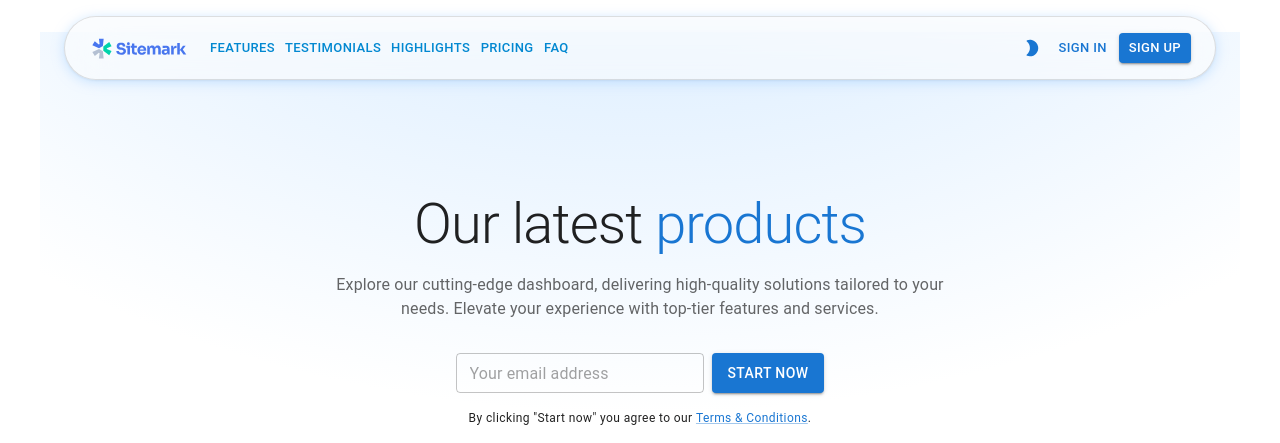
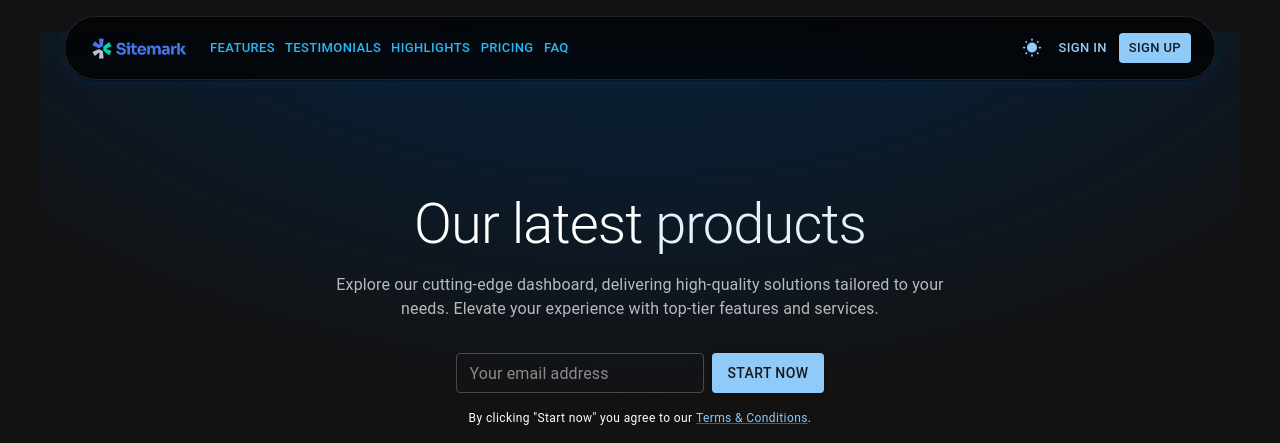
Before and after one commit to vampire118/vite-react, a React (Vite) app in the folder vite-project/: page / in a window 1280 px wide. Shown: the top 443 px of the page. Built offline with nearby package versions, Linux system fonts and the light colour scheme.

Commit message:
chore: change logo icon click action

```diff
--- a/vite-project/src/pages/landing-page/LandingPage.tsx
+++ b/vite-project/src/pages/landing-page/LandingPage.tsx
@@ -64,7 +64,7 @@ function ToggleCustomTheme({
 }
 
 export default function LandingPage() {
-  const [mode, setMode] = React.useState<PaletteMode>('light');
+  const [mode, setMode] = React.useState<PaletteMode>('dark');
   const [showCustomTheme, setShowCustomTheme] = React.useState(false);
   const LPtheme = createTheme(getLPTheme(mode));
   const defaultTheme = createTheme({ palette: { mode } });
--- a/vite-project/src/pages/landing-page/components/AppAppBar.tsx
+++ b/vite-project/src/pages/landing-page/components/AppAppBar.tsx
@@ -14,6 +14,7 @@ import CloseRoundedIcon from '@mui/icons-material/CloseRounded';
 import ToggleColorMode from './ToggleColorMode';
 
 import Sitemark from './SitemarkIcon';
+import { useNavigate } from 'react-router';
 
 interface AppAppBarProps {
   mode: PaletteMode;
@@ -26,6 +27,16 @@ export default function AppAppBar({ mode, toggleColorMode }: AppAppBarProps) {
   const toggleDrawer = (newOpen: boolean) => () => {
     setOpen(newOpen);
   };
+
+  const navigation = useNavigate();
+
+  const handleSignUp = () => {
+    navigation('/sign-up')
+  }
+
+  const handleSignIn = () => {
+    navigation('/sign-in')
+  }
 
   const scrollToSection = (sectionId: string) => {
     const sectionElement = document.getElementById(sectionId);
@@ -127,10 +138,10 @@ export default function AppAppBar({ mode, toggleColorMode }: AppAppBarProps) {
               mode={mode}
               toggleColorMode={toggleColorMode}
             />
-            <Button color="primary" variant="text" size="small">
+            <Button color="primary" variant="text" size="small" onClick={handleSignIn}>
               Sign in
             </Button>
-            <Button color="primary" variant="contained" size="small">
+            <Button color="primary" variant="contained" size="small" onClick={handleSignUp}>
               Sign up
             </Button>
           </Box>
@@ -167,12 +178,12 @@ export default function AppAppBar({ mode, toggleColorMode }: AppAppBarProps) {
                 </MenuItem>
                 <MenuItem onClick={() => scrollToSection('faq')}>FAQ</MenuItem>
                 <MenuItem>
-                  <Button color="primary" variant="contained" fullWidth>
+                  <Button color="primary" variant="contained" fullWidth onClick={handleSignUp}>
                     Sign up
                   </Button>
                 </MenuItem>
                 <MenuItem>
-                  <Button color="primary" variant="outlined" fullWidth>
+                  <Button color="primary" variant="outlined" fullWidth onClick={handleSignIn}>
                     Sign in
                   </Button>
                 </MenuItem>
--- a/vite-project/src/pages/landing-page/components/Footer.tsx
+++ b/vite-project/src/pages/landing-page/components/Footer.tsx
@@ -75,7 +75,7 @@ export default function Footer() {
                 fullWidth
                 aria-label="Enter your email address"
                 placeholder="Your email address"
-                slotProps={{
+                slotprops={{
                   htmlInput: {
                     autoComplete: 'off',
                     'aria-label': 'Enter your email address',
--- a/vite-project/src/pages/landing-page/components/Hero.tsx
+++ b/vite-project/src/pages/landing-page/components/Hero.tsx
@@ -113,7 +113,7 @@ export default function Hero() {
               variant="outlined"
               aria-label="Enter your email address"
               placeholder="Your email address"
-              slotProps={{
+              slotprops={{
                 htmlInput: {
                   autoComplete: 'off',
                   'aria-label': 'Enter your email address',
--- /dev/null
+++ b/vite-project/src/pages/profile/index.tsx
@@ -0,0 +1,9 @@
+import React from "react";
+
+export default function Profile() {
+  return (
+    <div>
+      <h1>Profile Page</h1>
+    </div>
+  )
+}
--- a/vite-project/src/pages/sign-in/SignIn.tsx
+++ b/vite-project/src/pages/sign-in/SignIn.tsx
@@ -127,7 +127,6 @@ export default function SignIn() {
 
     return isValid;
   };
-
   return (
     <ThemeProvider theme={showCustomTheme ? SignInTheme : defaultTheme}>
       <CssBaseline />
@@ -141,7 +140,13 @@ export default function SignIn() {
           }}
         >
           <Card>
-            <SitemarkIcon />
+            <Link
+              href="/"
+              variant="body2"
+              sx={{ alignSelf: 'left' }}
+            >
+              <SitemarkIcon />
+            </Link>
             <Typography
               component="h1"
               variant="h4"
--- a/vite-project/src/pages/sign-up/SignUp.tsx
+++ b/vite-project/src/pages/sign-up/SignUp.tsx
@@ -144,7 +144,13 @@ export default function SignUp() {
           }}
         >
           <Card>
-            <SitemarkIcon />
+            <Link
+              href="/"
+              variant="body2"
+              sx={{ alignSelf: 'left' }}
+            >
+              <SitemarkIcon />
+            </Link>
             <Typography
               component="h1"
               variant="h4"
```
Also changed, not shown: vite-project/src/pages/Login/index.tsx (deleted).
